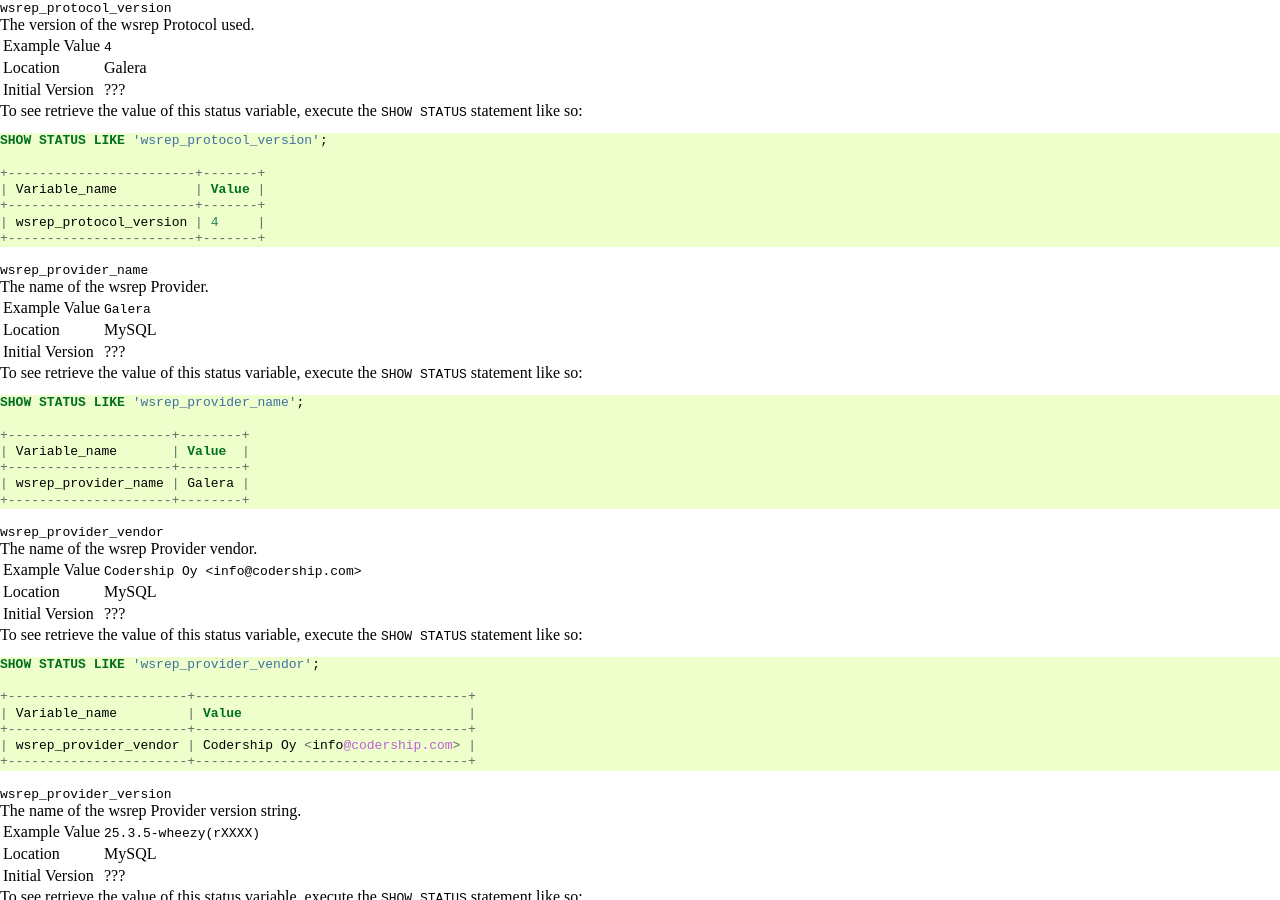
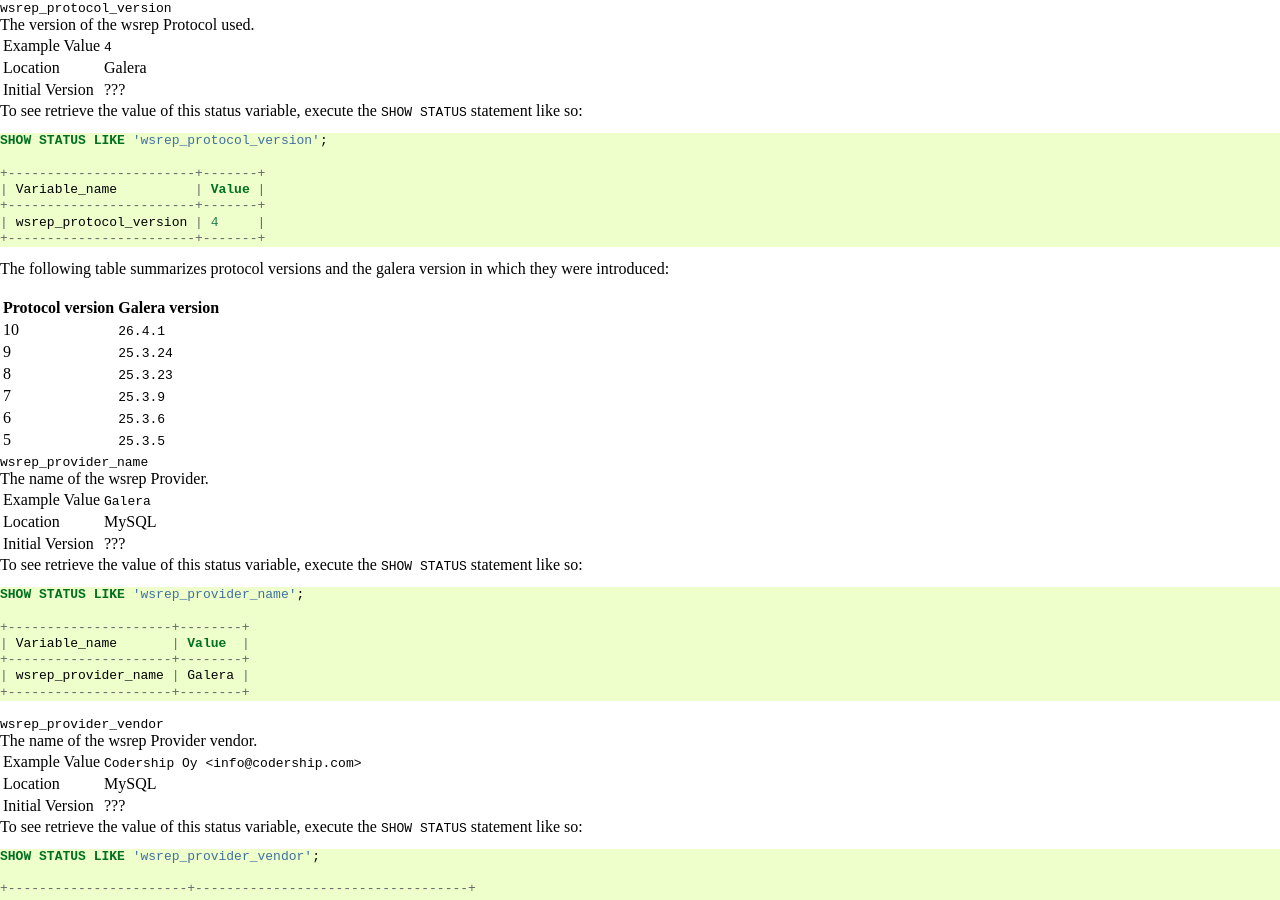
Before and after one commit to codership/documentation, a Sphinx documentation site: the page built from galeracluster/source/documentation/galera-status-variables.rst, in a window 1280 px wide and 900 px high, scrolled down 14128 px. Built offline with Sphinx 7.4.7, drawn with Linux system fonts in a browser that asks for light colours; comment, search, counter and statistics services are not loaded.

Commit message:
Document which galera version introduced which protocol version

```diff
--- a/galeracluster/source/documentation/galera-status-variables.rst
+++ b/galeracluster/source/documentation/galera-status-variables.rst
@@ -1510,6 +1510,18 @@ To see retrieve the value of this status variable, execute the ``SHOW STATUS`` s
    | wsrep_protocol_version | 4     |
    +------------------------+-------+
 
+The following table summarizes protocol versions and the galera version in which they were introduced:
+
+.. csv-table::
+   :class: doc-options
+   :header: "|br| Protocol version", "|br| Galera version"
+
+   "10", "``26.4.1``"
+   "9",  "``25.3.24``"
+   "8",  "``25.3.23``"
+   "7",  "``25.3.9``"
+   "6",  "``25.3.6``"
+   "5",  "``25.3.5``"
 
 .. _`wsrep_provider_name`:
 .. rst-class:: section-heading
```
